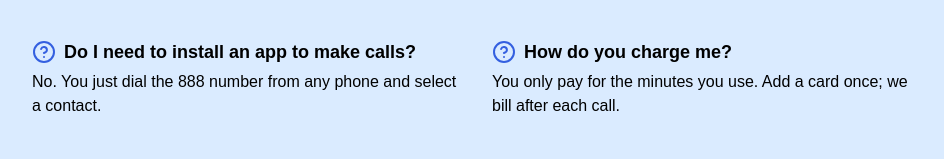
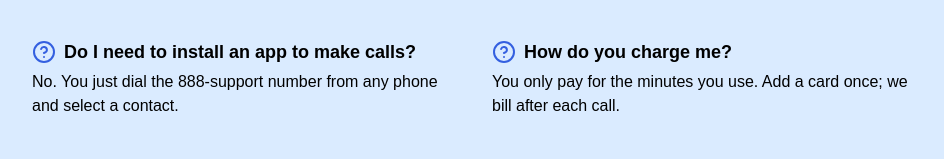
Before and after one commit to MagicSoftDev0717/backupcall-800, a Next.js app: page / in a window 1280 px wide. Shown: the part 3111-3270 px from the top of the page, without its empty margins (160-1104 px from the left). Built offline with nearby package versions, Linux system fonts and the light colour scheme; no server answers.

Commit message:
update 888 to 88-support change

```diff
--- a/src/components/Howitworks/index.tsx
+++ b/src/components/Howitworks/index.tsx
@@ -11,7 +11,7 @@ const whydata: whydata[] = [
         subheading: "Connect your Google account to import your address book securely.",
     },
     {
-        heading: "Dial the 888 number",
+        heading: "Dial the 888-Support number",
         subheading: "Say a name or use the keypad menu. We’ll find the right contact.",
     },
     {
--- a/src/components/Question/index.tsx
+++ b/src/components/Question/index.tsx
@@ -24,7 +24,7 @@ const Question = () => {
                 <div className="mt-10 grid md:grid-cols-2 gap-6">
                     <FaqItem
                         q="Do I need to install an app to make calls?"
-                        a="No. You just dial the 888 number from any phone and select a contact."
+                        a="No. You just dial the 888-support number from any phone and select a contact."
                     />
 
                     <FaqItem
```
